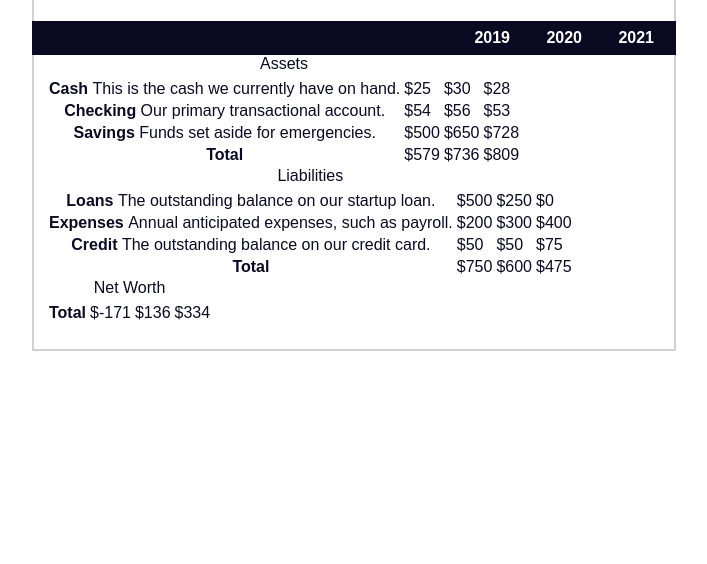
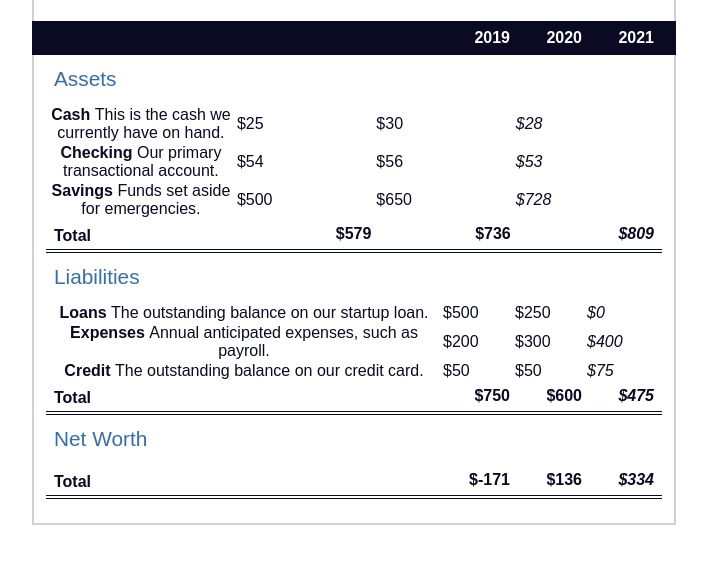
Before and after one commit to vlozano-docencia-2021/balancesheet, a plain HTML site: page index.html in a window 1280 px wide. Shown: the part 106-670 px from the top of the page, without its empty margins (286-993 px from the left). Drawn offline with Linux system fonts and the light colour scheme.

Commit message:
ADD: Adding some style for the tables

```diff
--- a/styles.css
+++ b/styles.css
@@ -61,3 +61,48 @@ section{
 span {
   font-weight: normal;
 }
+table {
+  border-collapse: collapse;
+  border: 0;
+  width: 100%;
+  margin-top: 3rem;
+  position: relative;
+}
+table caption {
+  color: #356eaf;
+  font-size: 1.3em;
+  font-weight: normal;
+  position: absolute;
+  top: -2.25rem;
+  left: 0.5rem;
+}
+tbody td{
+  max-width: 4rem;
+  min-width: 4rem;
+  width: 100vw;
+}
+tbody th{
+  width: calc(100% - 12rem);
+
+}
+tr[class="total"]{
+  font-weight: bold;
+  border-bottom: 4px double #0a0a23;
+}
+tr[class="total"] th{
+  text-align: left;
+  padding: 0.5rem 0 0.25rem 0.5rem;
+}
+tr.total td{
+  text-align: right;
+  padding: 0 0.25rem;
+}
+tr.total td:nth-of-type(3){
+  padding-right: 0.5rem;
+}
+tr.total:hover{
+  background-color: #99c9ff;
+}
+td.current{
+  font-style: italic;
+}
```
